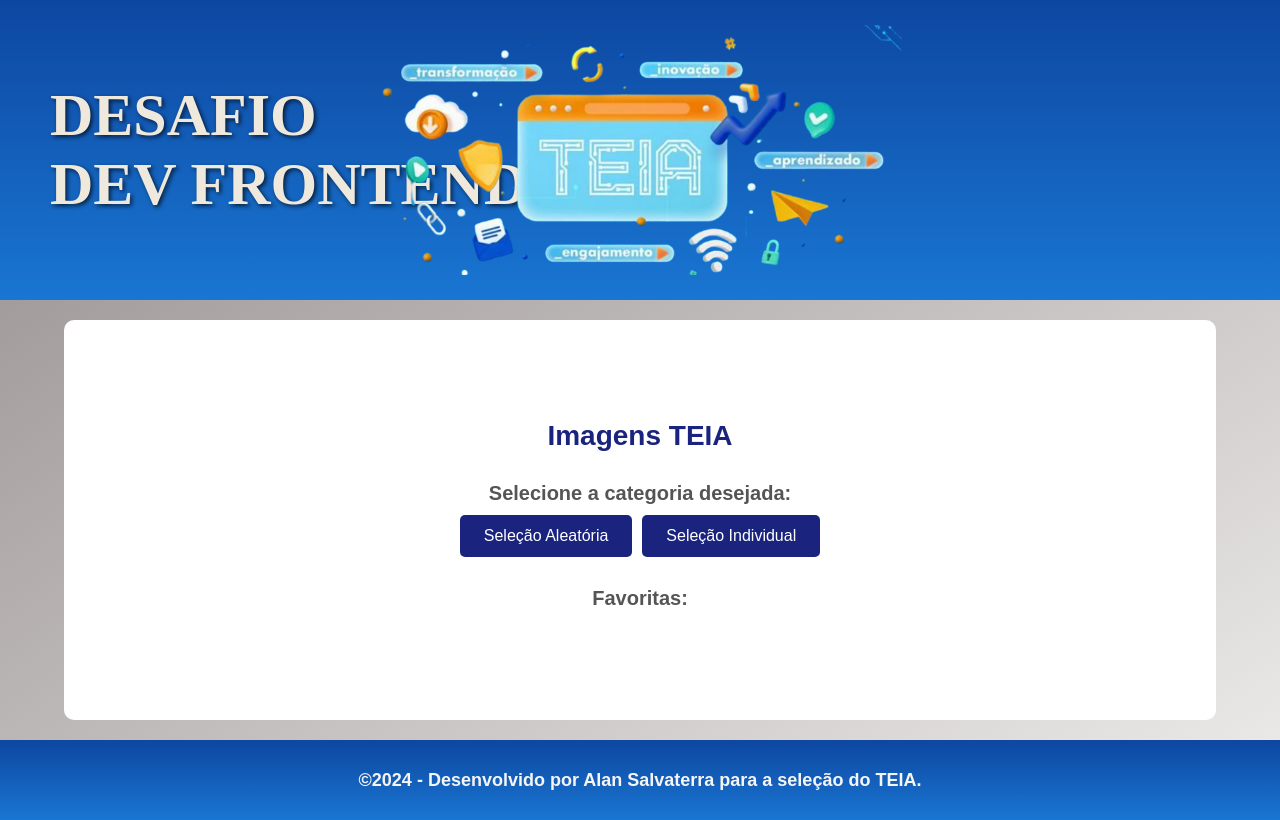
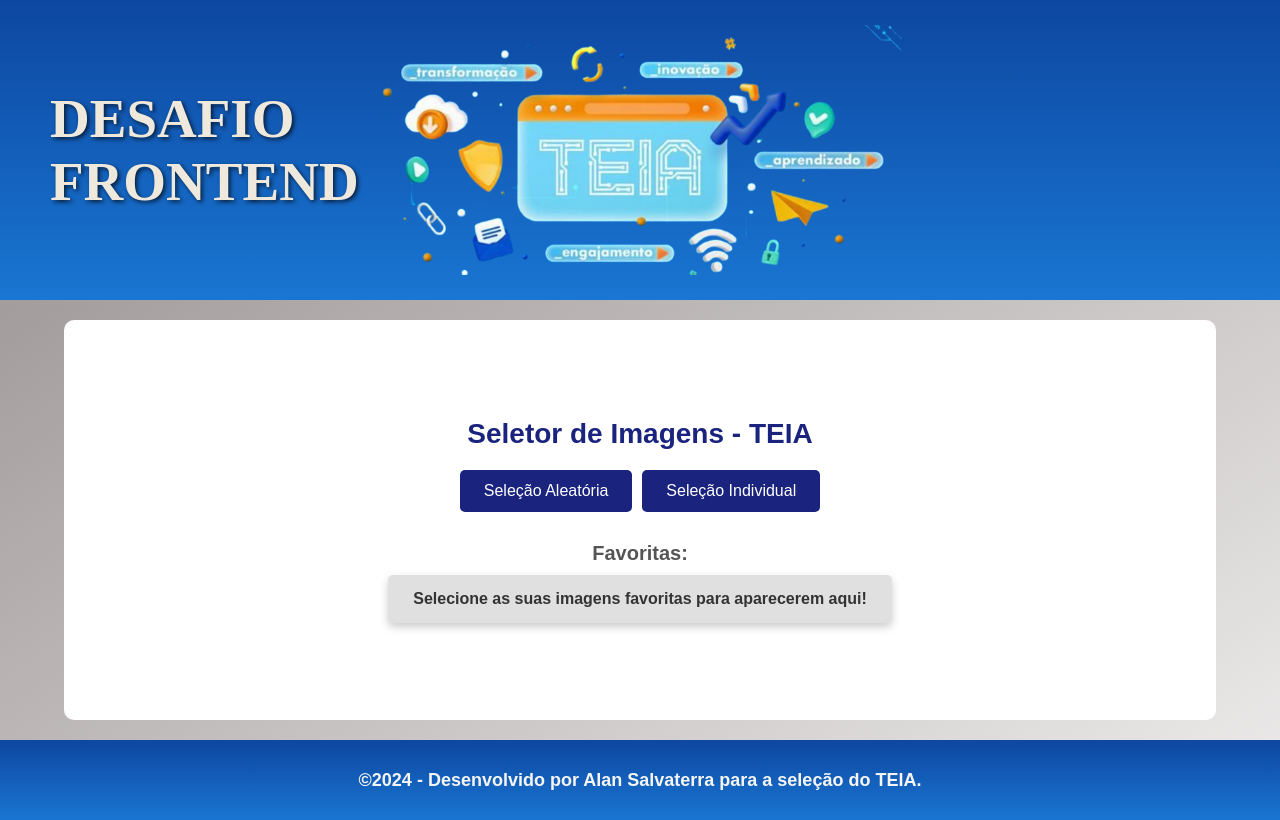
Before and after one commit to alansalvaterra/desafio-teia-frontend, an Angular app: page /home in a window 1280 px wide. Built offline with nearby package versions, Linux system fonts and the light colour scheme; a web font is replaced by a local one.

Commit message:
Lógica para aparecer texto informativo enquanto não houver favorito

```diff
--- a/src/app/components/header/header.component.css
+++ b/src/app/components/header/header.component.css
@@ -36,7 +36,7 @@
 .graffiti-text {
   font-family: 'Boogaloo', cursive;
   text-transform: uppercase;
-  font-size: 60px;
+  font-size: 55px;
   color: #eee8dd;
   text-shadow: 2px 2px 4px rgba(0, 0, 0, 0.7);
   margin-left: 30px;
--- a/src/app/components/header/header.component.html
+++ b/src/app/components/header/header.component.html
@@ -2,7 +2,7 @@
   <div class="header-content">
     <div class="header-title">
       <h1 class="graffiti-text">
-        Desafio <br> Dev frontend
+        Desafio <br> Frontend
       </h1>
     </div>
     <img src="../../../assets/logo-teia.png" alt="Logotipo do projeto Teia" class="header-logo">
--- a/src/app/components/home/home.component.css
+++ b/src/app/components/home/home.component.css
@@ -113,3 +113,16 @@
 .favorite-icon:hover {
   background-color: #0d47a1;
 }
+
+.disclaimer {
+  background-color: #e0e0e0;
+  border-radius: 5px;
+  padding: 15px 25px;
+  box-shadow: 0 4px 8px rgba(0, 0, 0, 0.2);
+}
+
+.disclaimer-text {
+  font-size: 16px;
+  font-weight: bold;
+  color: #333;
+}
--- a/src/app/components/home/home.component.html
+++ b/src/app/components/home/home.component.html
@@ -1,14 +1,15 @@
 <div class="container">
-  <h1>Imagens TEIA</h1>
-  <h2>Selecione a categoria desejada:</h2>
+  <h1>Seletor de Imagens - TEIA</h1>
   <div class="buttons">
     <button (click)="navigateToRandom()" class="btn">Seleção Aleatória</button>
     <button (click)="navigateToStandard()" class="btn">Seleção Individual</button>
   </div>
+
   <h2>Favoritas:</h2>
 
+<!-- Verifica se há imagens favoritas -->
+<div *ngIf="favoritedImages.length > 0; else noFavorites">
   <!-- Adição dos botões de paginação -->
-
   <div class="image-container">
     <div class="image-row" *ngFor="let chunk of favoritedImagesChunks">
       <div class="image-item" *ngFor="let image of chunk">
@@ -24,6 +25,15 @@
       </div>
     </div>
   </div>
+</div>
+
+<!-- Mensagem exibida quando não houver imagens favoritas -->
+<ng-template #noFavorites>
+  <div class="disclaimer">
+    <p class="disclaimer-text">Selecione as suas imagens favoritas para aparecerem aqui!</p>
+  </div>
+
+</ng-template>
 
   <div class="pagination">
     <button class="btn-paginacao" *ngFor="let page of totalPagesArray()" (click)="changePage(page)" [class.active]="page === currentPage">{{ page }}</button>
```
